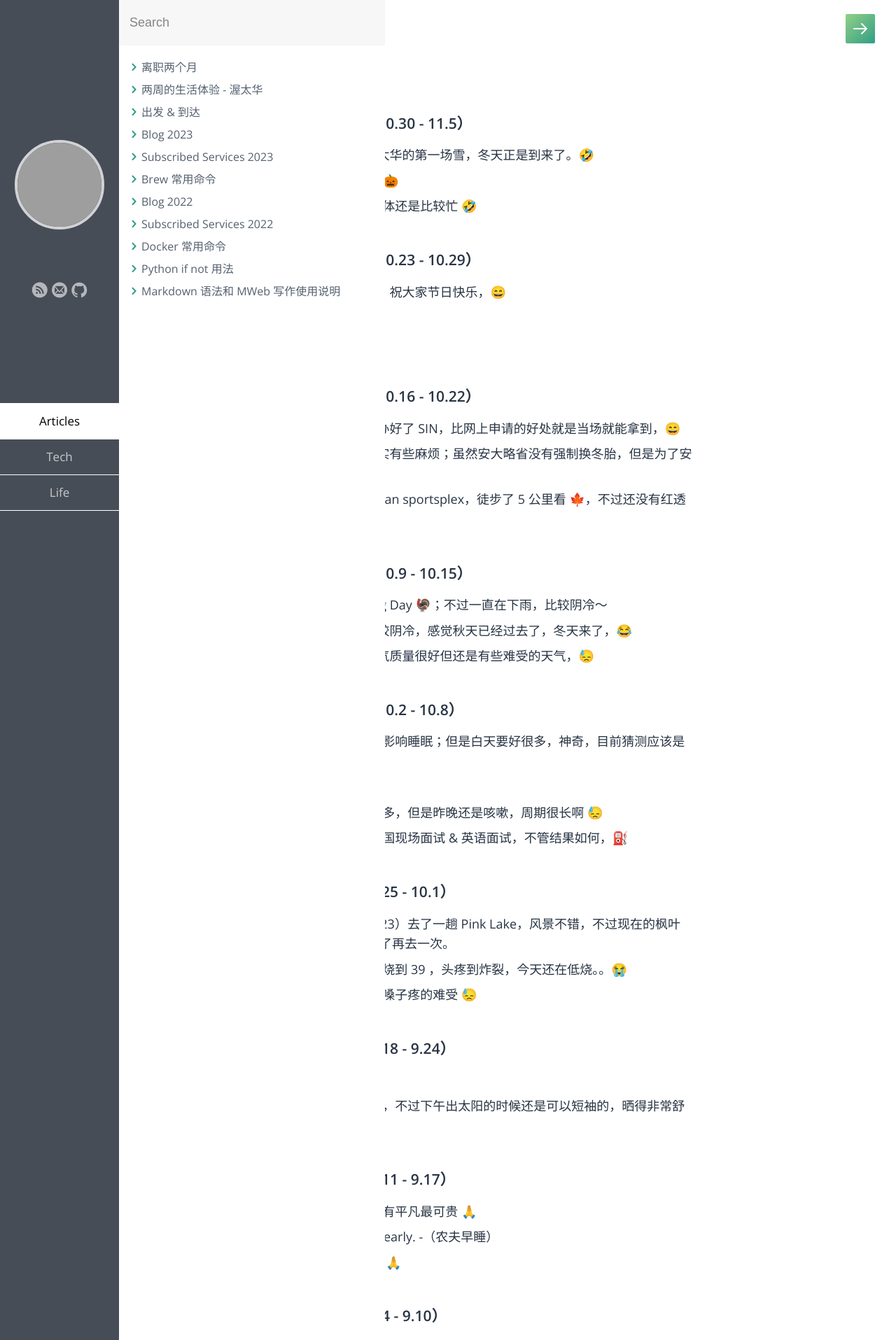
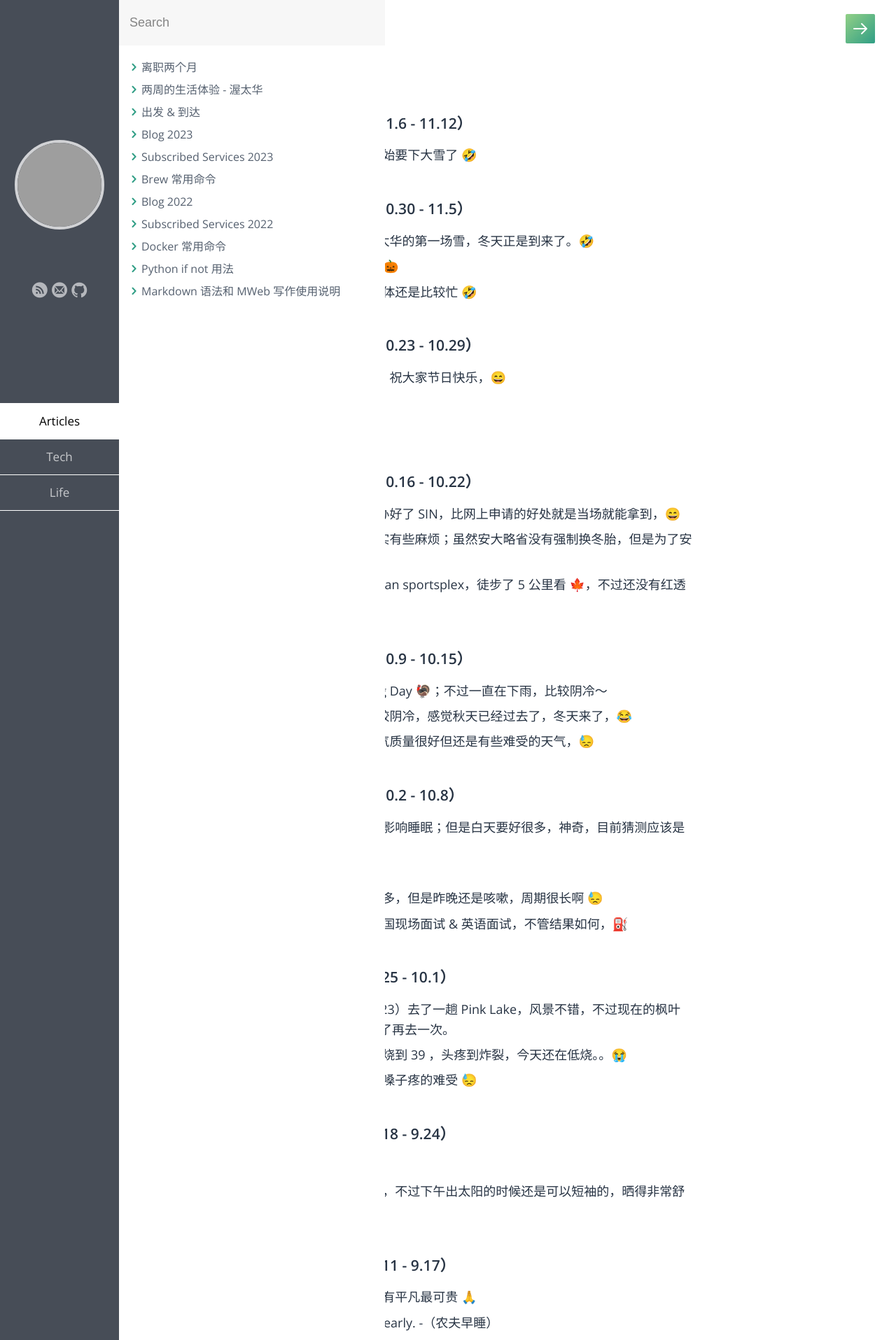
Before and after one commit to samxupeiran/samxupeiran.github.io, a Jekyll site: the page built from _posts/life/2023-01-03-my-blog.md, in a window 1280 px wide. Shown: the top 1915 px of the page at 70% size. Built offline with Jekyll 4.4.1, drawn with Linux system fonts in a browser that asks for light colours; some web fonts are replaced; some of the changed text lies outside the part shown; grey boxes are pictures that could not be loaded.

Commit message:
feat: add weekly blog 11.8

```diff
--- a/_posts/life/2023-01-03-my-blog.md
+++ b/_posts/life/2023-01-03-my-blog.md
@@ -4,6 +4,10 @@ title: Blog 2023
 category: Life
 tags: Blog
 ---
+
+
+- ### 2023 年 11 月 第 2 周（11.6 - 11.12）
+     - 11.8 今天大天晴，明天开始要下大雪了 🤣
 
 - ### 2023 年 11 月 第 1 周（10.30 - 11.5）
      - 10.30 今早起床看到了渥太华的第一场雪，冬天正是到来了。🤣
```
